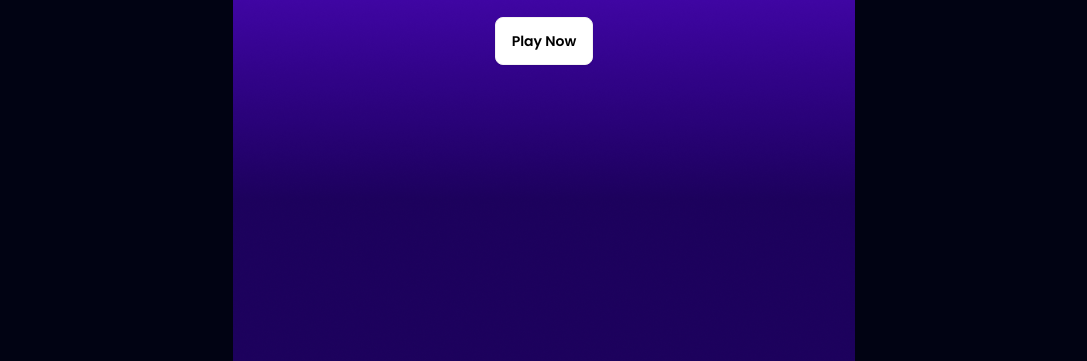
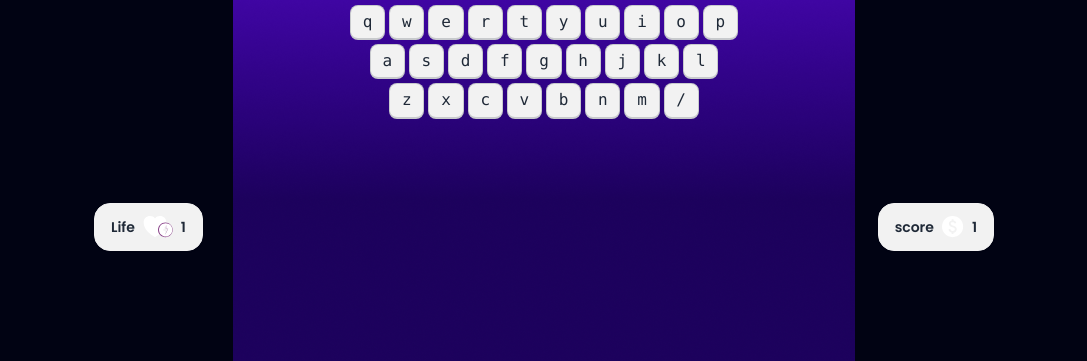
Before and after one commit to AurnobOnWeb/Alphabets, a plain HTML site: page index.html in a window 1280 px wide. Both pictures are taken after a click on the button "Play Now". Shown: the part 439-800 px from the top of the page, without its empty margins (96-1183 px from the left). Drawn offline with nearby package versions, Linux system fonts and the light colour scheme.

Commit message:
Show hide function

```diff
--- a/index.html
+++ b/index.html
@@ -10,15 +10,15 @@
 
 </head>
 <body class="poppins">
- <main class="bg-[#010313] min-h-screen bg-[url(images/background.png)] bg-no-repeat bg-center">
-  <section class="home text-white flex flex-col justify-center items-center min-h-screen gap-5 ">
+ <main class="bg-[#010313] min-h-screen bg-[url(images/background.png)] bg-no-repeat bg-center" >
+  <section class="home text-white flex flex-col justify-center items-center min-h-screen gap-5 " id="home">
       <h1 class="text-8xl">Alpha Clash</h1>
       <p>Unleash Your Keyboard Kung Fu : Press “Enter” to Play</p>
       <button onclick="playNow()" class="btn bg-white text-black">Play Now</button>
   </section>
 
 
-  <section class="play-ground hidden">
+  <section class="play-ground hidden"  id="gameArea">
     <div class=" flex flex-col  gap-20 pt-10 items-center">
       <div class="artboard artboard-horizontal phone-6 border-[20px] rounded-2xl border-[#010313CC] bg-[#FFFFFFB3]">
         <div class="flex justify-center ">
@@ -79,7 +79,7 @@
      </div>
     </div>
   </section>
-  <section class="score text-white justify-center flex min-h-screen items-center hidden">
+  <section class="score text-white justify-center flex min-h-screen items-center hidden"  id="score">
     <div class=" space-y-6 p-4 bg-purple-800 rounded-2xl flex flex-col  items-center">
       <h1 class="text-8xl"> Score : <span>14</span></h1>
       <button class="btn bg-white text-black">Play Again</button>
@@ -87,6 +87,7 @@
     </div>
   </section>
  </main>
+ <script src="js/utility.js"></script>
  <script src="js/alpha.js"></script>
 </body>
 </html>
--- a/js/alpha.js
+++ b/js/alpha.js
@@ -1,3 +1,4 @@
 function playNow() {
-  console.log("Play");
+  hideElement("home");
+  showElement("gameArea");
 }
--- /dev/null
+++ b/js/utility.js
@@ -0,0 +1,9 @@
+function hideElement(elementId) {
+  const element = document.getElementById(elementId);
+  element.classList.add("hidden");
+}
+
+function showElement(elementId) {
+  const element = document.getElementById(elementId);
+  element.classList.remove("hidden");
+}
```
